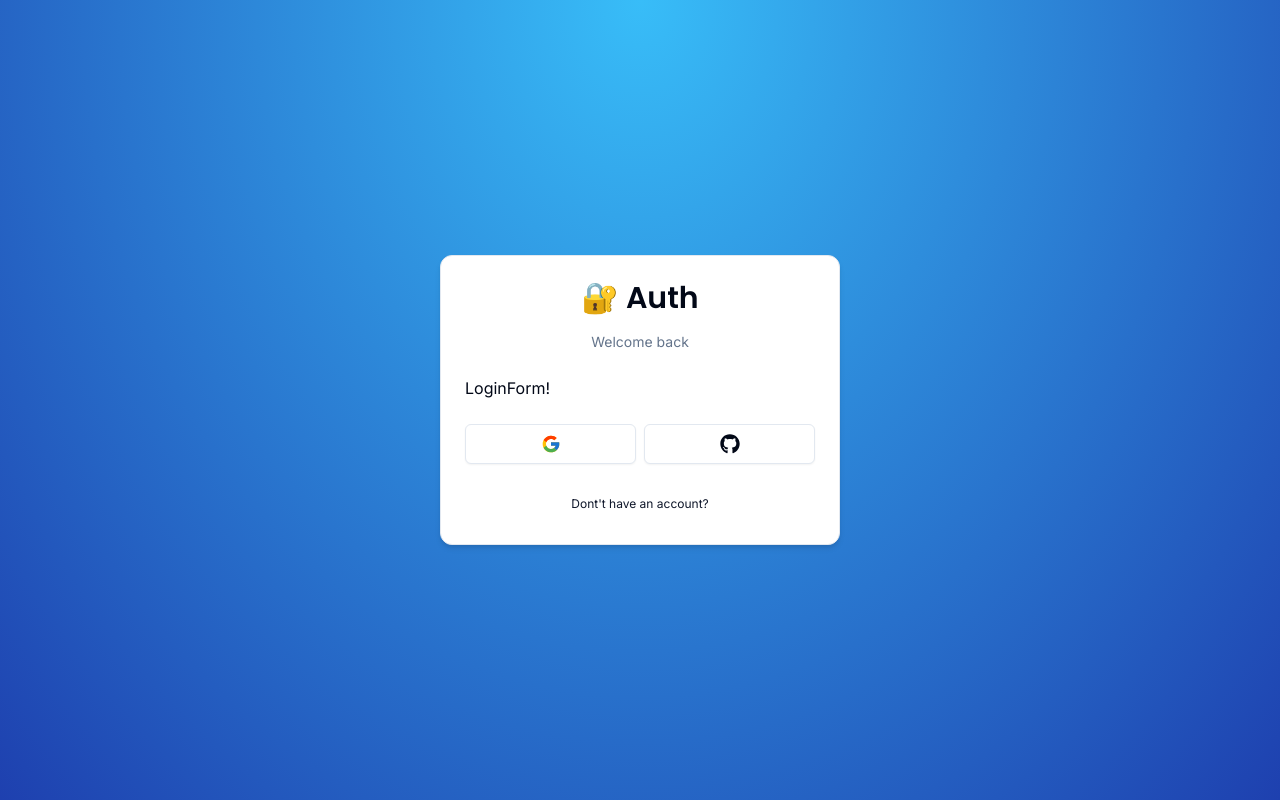
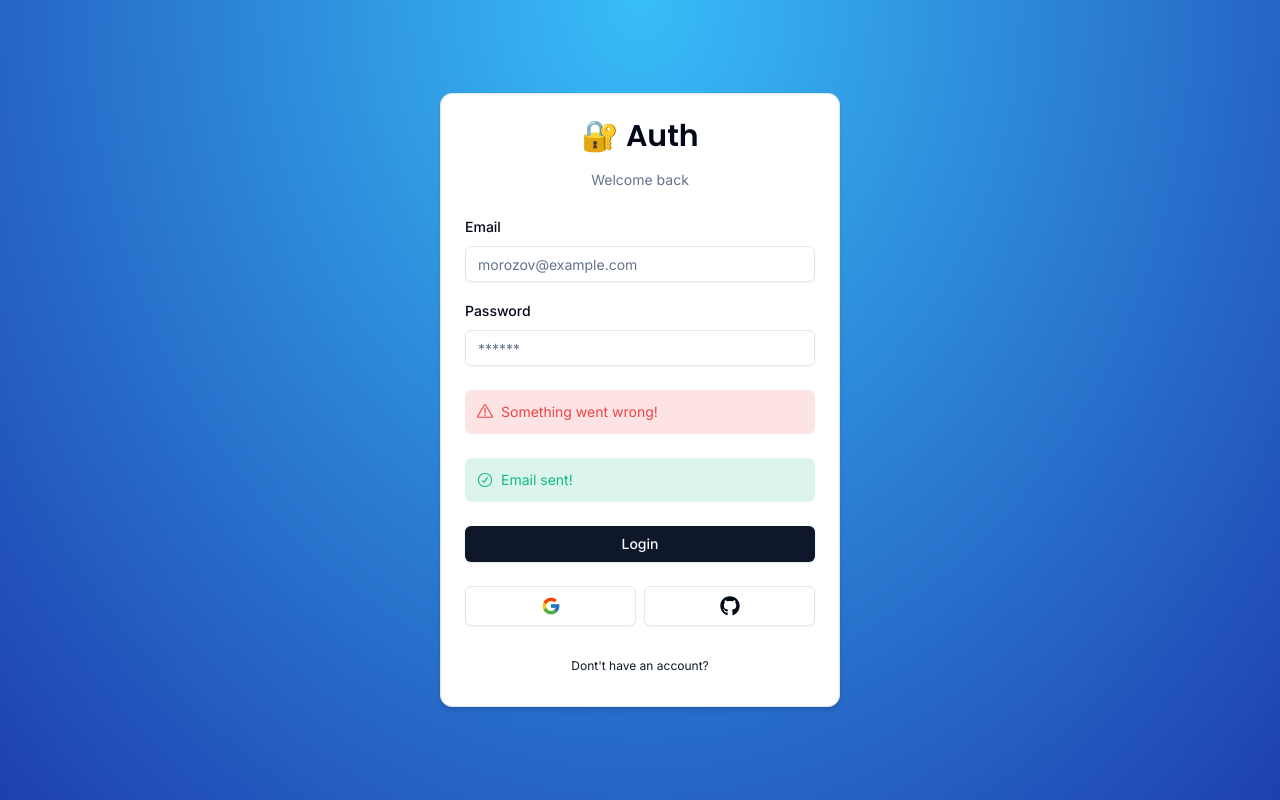
Before and after one commit to Moroyzik/next-auth-admin, a Next.js app: page /auth/login in a window 1280 px wide. Built offline with nearby package versions, Linux system fonts and the light colour scheme.

Commit message:
add fields

```diff
--- a/components/auth/login-form.tsx
+++ b/components/auth/login-form.tsx
@@ -1,6 +1,37 @@
+"use client";
+
+import * as z from "zod";
+import { useForm } from "react-hook-form";
+import { zodResolver } from "@hookform/resolvers/zod";
+
+import { LoginSchema } from "@/schemas";
+import {
+  FormControl,
+  FormField,
+  FormItem,
+  Form,
+  FormLabel,
+  FormMessage,
+} from "../ui/form";
 import { CardWrapper } from "../auth/card-wrapper";
+import { Input } from "../ui/input";
+import { Button } from "../ui/button";
+import { FormError } from "../form-error";
+import {FormSuccess} from '@/components/form-success';
 
 export const LoginForm = () => {
+  const form = useForm<z.infer<typeof LoginSchema>>({
+    resolver: zodResolver(LoginSchema),
+    defaultValues: {
+      email: "",
+      password: "",
+    },
+  });
+
+  const handleSubmit = (values: z.infer<typeof LoginSchema>) => {
+    console.log(values);
+  };
+
   return (
     <CardWrapper
       showSocial
@@ -8,7 +39,52 @@
       backButtonLabel="Dont't have an account?"
       backButtonHref="/auth/register"
     >
-      LoginForm!
+      <Form {...form}>
+        <form className="space-y-6" onSubmit={form.handleSubmit(handleSubmit)}>
+          <div className="space-y-4">
+            <FormField
+              name="email"
+              control={form.control}
+              render={({ field }) => (
+                <FormItem>
+                  <FormLabel>Email</FormLabel>
+
+                  <FormControl>
+                    <Input
+                      {...field}
+                      type="email"
+                      placeholder="morozov@example.com"
+                    />
+                  </FormControl>
+                  <FormMessage />
+                </FormItem>
+              )}
+            />
+
+            <FormField
+              name="password"
+              control={form.control}
+              render={({ field }) => (
+                <FormItem>
+                  <FormLabel>Password</FormLabel>
+
+                  <FormControl>
+                    <Input {...field} type="password" placeholder="******" />
+                  </FormControl>
+                  <FormMessage />
+                </FormItem>
+              )}
+            />
+          </div>
+
+          <FormError message="Something went wrong!" />
+          <FormSuccess message='Email sent!' />
+
+          <Button type="submit" className="w-full">
+            Login
+          </Button>
+        </form>
+      </Form>
     </CardWrapper>
   );
 };
--- /dev/null
+++ b/components/form-error.tsx
@@ -0,0 +1,17 @@
+import { ExclamationTriangleIcon } from '@radix-ui/react-icons'
+
+type Props = {
+  message?: string
+}
+
+export const FormError = ({ message }: Props) => {
+
+  if (!message) {
+    return null
+  }
+
+  return <div className='flex bg-destructive/15 p-3 rounded-md items-center gap-x-2 text-sm text-destructive'>
+    <ExclamationTriangleIcon className='h-4 w-4' />
+    <p>{message}</p>
+  </div>
+}
--- /dev/null
+++ b/components/form-success.tsx
@@ -0,0 +1,17 @@
+import { CheckCircledIcon } from '@radix-ui/react-icons'
+
+type Props = {
+  message?: string
+}
+
+export const FormSuccess = ({ message }: Props) => {
+
+  if (!message) {
+    return null
+  }
+
+  return <div className='flex bg-emerald-500/15 p-3 rounded-md items-center gap-x-2 text-sm text-emerald-500'>
+    <CheckCircledIcon className='h-4 w-4' />
+    <p>{message}</p>
+  </div>
+}
--- /dev/null
+++ b/components/ui/form.tsx
@@ -0,0 +1,176 @@
+import * as React from "react"
+import * as LabelPrimitive from "@radix-ui/react-label"
+import { Slot } from "@radix-ui/react-slot"
+import {
+  Controller,
+  ControllerProps,
+  FieldPath,
+  FieldValues,
+  FormProvider,
+  useFormContext,
+} from "react-hook-form"
+
+import { cn } from "@/lib/utils"
+import { Label } from "@/components/ui/label"
+
+const Form = FormProvider
+
+type FormFieldContextValue<
+  TFieldValues extends FieldValues = FieldValues,
+  TName extends FieldPath<TFieldValues> = FieldPath<TFieldValues>
+> = {
+  name: TName
+}
+
+const FormFieldContext = React.createContext<FormFieldContextValue>(
+  {} as FormFieldContextValue
+)
+
+const FormField = <
+  TFieldValues extends FieldValues = FieldValues,
+  TName extends FieldPath<TFieldValues> = FieldPath<TFieldValues>
+>({
+  ...props
+}: ControllerProps<TFieldValues, TName>) => {
+  return (
+    <FormFieldContext.Provider value={{ name: props.name }}>
+      <Controller {...props} />
+    </FormFieldContext.Provider>
+  )
+}
+
+const useFormField = () => {
+  const fieldContext = React.useContext(FormFieldContext)
+  const itemContext = React.useContext(FormItemContext)
+  const { getFieldState, formState } = useFormContext()
+
+  const fieldState = getFieldState(fieldContext.name, formState)
+
+  if (!fieldContext) {
+    throw new Error("useFormField should be used within <FormField>")
+  }
+
+  const { id } = itemContext
+
+  return {
+    id,
+    name: fieldContext.name,
+    formItemId: `${id}-form-item`,
+    formDescriptionId: `${id}-form-item-description`,
+    formMessageId: `${id}-form-item-message`,
+    ...fieldState,
+  }
+}
+
+type FormItemContextValue = {
+  id: string
+}
+
+const FormItemContext = React.createContext<FormItemContextValue>(
+  {} as FormItemContextValue
+)
+
+const FormItem = React.forwardRef<
+  HTMLDivElement,
+  React.HTMLAttributes<HTMLDivElement>
+>(({ className, ...props }, ref) => {
+  const id = React.useId()
+
+  return (
+    <FormItemContext.Provider value={{ id }}>
+      <div ref={ref} className={cn("space-y-2", className)} {...props} />
+    </FormItemContext.Provider>
+  )
+})
+FormItem.displayName = "FormItem"
+
+const FormLabel = React.forwardRef<
+  React.ElementRef<typeof LabelPrimitive.Root>,
+  React.ComponentPropsWithoutRef<typeof LabelPrimitive.Root>
+>(({ className, ...props }, ref) => {
+  const { error, formItemId } = useFormField()
+
+  return (
+    <Label
+      ref={ref}
+      className={cn(error && "text-destructive", className)}
+      htmlFor={formItemId}
+      {...props}
+    />
+  )
+})
+FormLabel.displayName = "FormLabel"
+
+const FormControl = React.forwardRef<
+  React.ElementRef<typeof Slot>,
+  React.ComponentPropsWithoutRef<typeof Slot>
+>(({ ...props }, ref) => {
+  const { error, formItemId, formDescriptionId, formMessageId } = useFormField()
+
+  return (
+    <Slot
+      ref={ref}
+      id={formItemId}
+      aria-describedby={
+        !error
+          ? `${formDescriptionId}`
+          : `${formDescriptionId} ${formMessageId}`
+      }
+      aria-invalid={!!error}
+      {...props}
+    />
+  )
+})
+FormControl.displayName = "FormControl"
+
+const FormDescription = React.forwardRef<
+  HTMLParagraphElement,
+  React.HTMLAttributes<HTMLParagraphElement>
+>(({ className, ...props }, ref) => {
+  const { formDescriptionId } = useFormField()
+
+  return (
+    <p
+      ref={ref}
+      id={formDescriptionId}
+      className={cn("text-[0.8rem] text-muted-foreground", className)}
+      {...props}
+    />
+  )
+})
+FormDescription.displayName = "FormDescription"
+
+const FormMessage = React.forwardRef<
+  HTMLParagraphElement,
+  React.HTMLAttributes<HTMLParagraphElement>
+>(({ className, children, ...props }, ref) => {
+  const { error, formMessageId } = useFormField()
+  const body = error ? String(error?.message) : children
+
+  if (!body) {
+    return null
+  }
+
+  return (
+    <p
+      ref={ref}
+      id={formMessageId}
+      className={cn("text-[0.8rem] font-medium text-destructive", className)}
+      {...props}
+    >
+      {body}
+    </p>
+  )
+})
+FormMessage.displayName = "FormMessage"
+
+export {
+  useFormField,
+  Form,
+  FormItem,
+  FormLabel,
+  FormControl,
+  FormDescription,
+  FormMessage,
+  FormField,
+}
--- /dev/null
+++ b/components/ui/input.tsx
@@ -0,0 +1,25 @@
+import * as React from "react"
+
+import { cn } from "@/lib/utils"
+
+export interface InputProps
+  extends React.InputHTMLAttributes<HTMLInputElement> {}
+
+const Input = React.forwardRef<HTMLInputElement, InputProps>(
+  ({ className, type, ...props }, ref) => {
+    return (
+      <input
+        type={type}
+        className={cn(
+          "flex h-9 w-full rounded-md border border-input bg-transparent px-3 py-1 text-sm shadow-sm transition-colors file:border-0 file:bg-transparent file:text-sm file:font-medium placeholder:text-muted-foreground focus-visible:outline-none focus-visible:ring-1 focus-visible:ring-ring disabled:cursor-not-allowed disabled:opacity-50",
+          className
+        )}
+        ref={ref}
+        {...props}
+      />
+    )
+  }
+)
+Input.displayName = "Input"
+
+export { Input }
--- /dev/null
+++ b/components/ui/label.tsx
@@ -0,0 +1,26 @@
+"use client"
+
+import * as React from "react"
+import * as LabelPrimitive from "@radix-ui/react-label"
+import { cva, type VariantProps } from "class-variance-authority"
+
+import { cn } from "@/lib/utils"
+
+const labelVariants = cva(
+  "text-sm font-medium leading-none peer-disabled:cursor-not-allowed peer-disabled:opacity-70"
+)
+
+const Label = React.forwardRef<
+  React.ElementRef<typeof LabelPrimitive.Root>,
+  React.ComponentPropsWithoutRef<typeof LabelPrimitive.Root> &
+    VariantProps<typeof labelVariants>
+>(({ className, ...props }, ref) => (
+  <LabelPrimitive.Root
+    ref={ref}
+    className={cn(labelVariants(), className)}
+    {...props}
+  />
+))
+Label.displayName = LabelPrimitive.Root.displayName
+
+export { Label }
--- a/package.json
+++ b/package.json
@@ -9,16 +9,20 @@
     "lint": "next lint"
   },
   "dependencies": {
+    "@hookform/resolvers": "^3.3.4",
     "@radix-ui/react-icons": "^1.3.0",
+    "@radix-ui/react-label": "^2.0.2",
     "@radix-ui/react-slot": "^1.0.2",
     "class-variance-authority": "^0.7.0",
     "clsx": "^2.1.1",
     "next": "14.2.3",
     "react": "^18",
     "react-dom": "^18",
+    "react-hook-form": "^7.51.4",
     "react-icons": "^5.2.1",
     "tailwind-merge": "^2.3.0",
-    "tailwindcss-animate": "^1.0.7"
+    "tailwindcss-animate": "^1.0.7",
+    "zod": "^3.23.8"
   },
   "devDependencies": {
     "@types/node": "^20",
--- /dev/null
+++ b/schemas/index.ts
@@ -0,0 +1,10 @@
+import * as z from 'zod'
+
+export const LoginSchema = z.object({
+  email: z.string().email({
+    message: 'Email is required',
+  }),
+  password: z.string().min(1, {
+    message: 'Password is required',
+  })
+})
```
Also changed, not shown: 1 other file (tests, documents, lock files or other folders).
